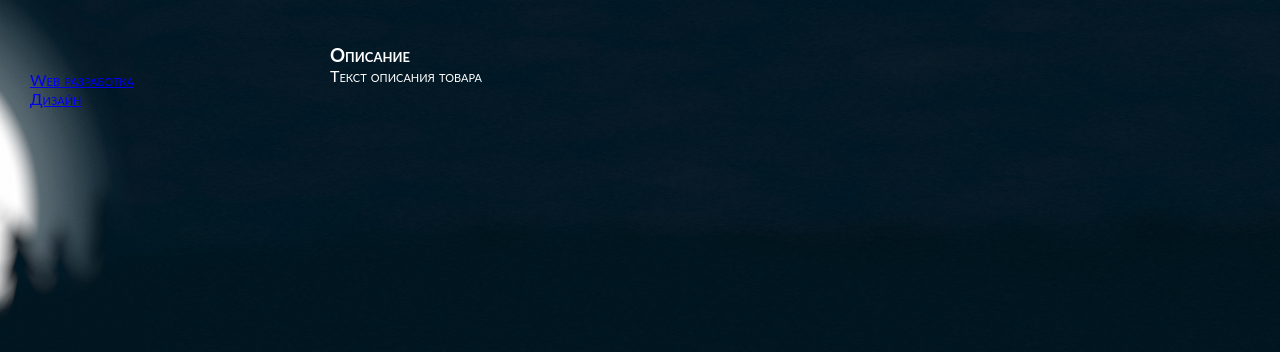
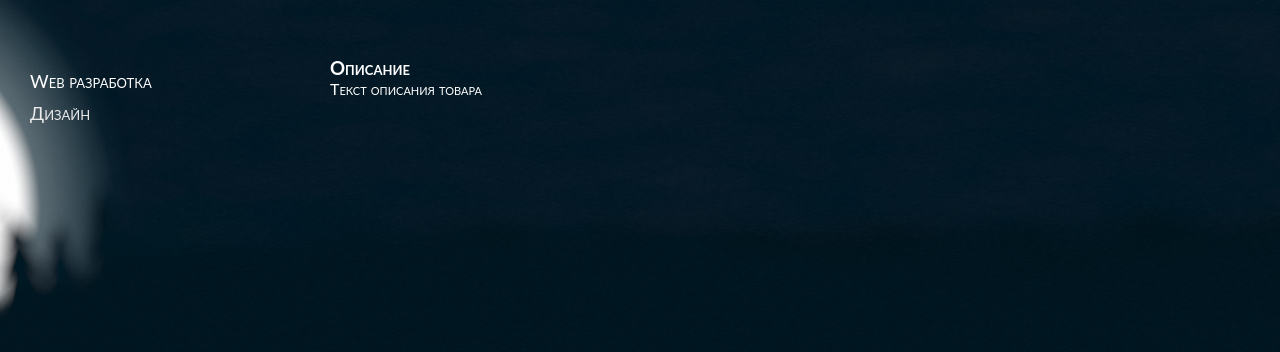
Before and after one commit to MogilevichDmitry/mr-deer, a plain HTML site: page services.html in a window 1280 px wide. Shown: the part 198-550 px from the top of the page. Drawn offline with nearby package versions, Linux system fonts and the light colour scheme.

Commit message:
Fix tab-navs style

```diff
--- a/styles/main.css
+++ b/styles/main.css
@@ -133,6 +133,17 @@ body{
     list-style: none;
     width: 300px;
 }
+.tab-nav__item {
+    margin-bottom: 10px;
+}
+.tab-link {
+    font-size: 18px;
+    color: #ebebeb;
+    text-decoration: none;
+}
+.tab-link_active {
+    color: white;
+}
 .tabs-content {
     display: table-cell;
     vertical-align: middle;
```
